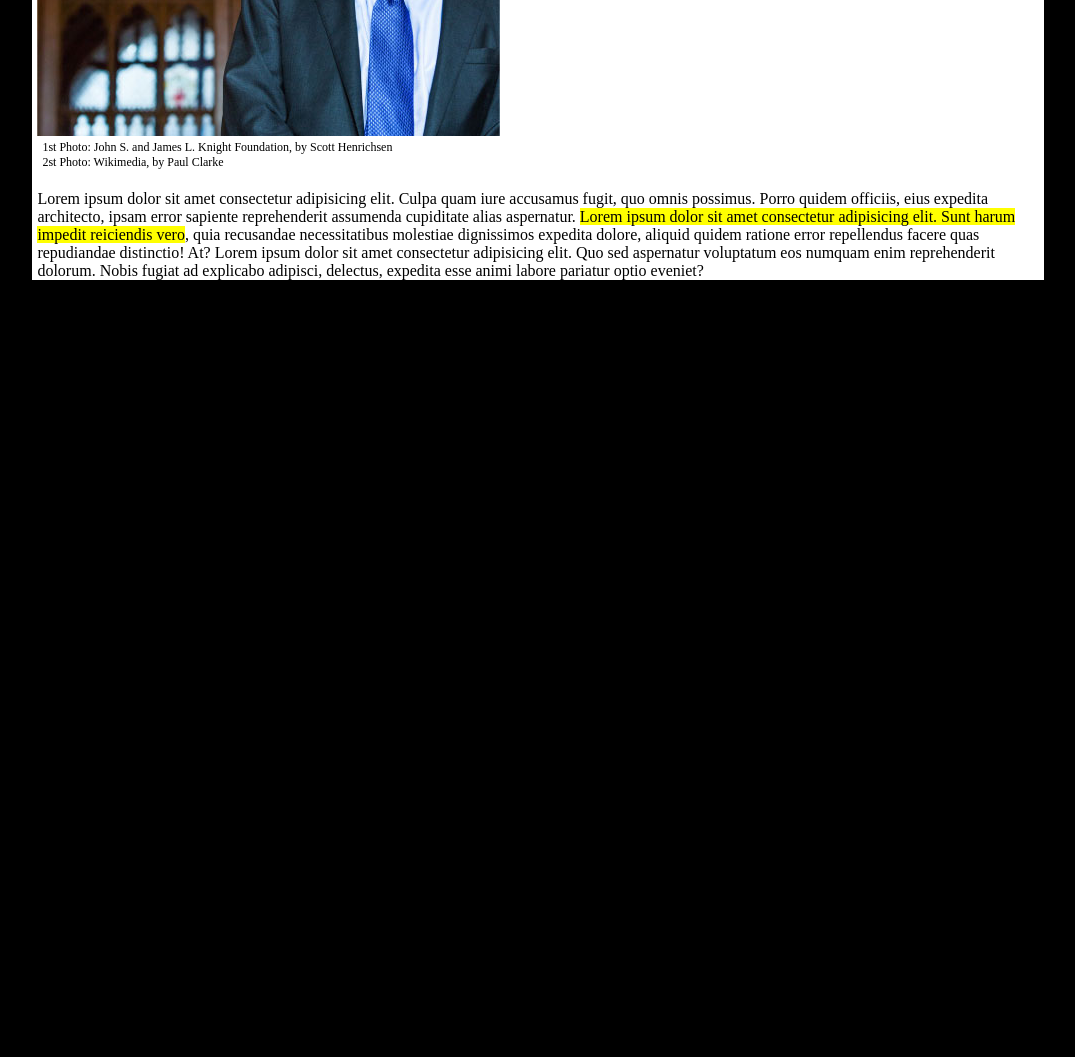
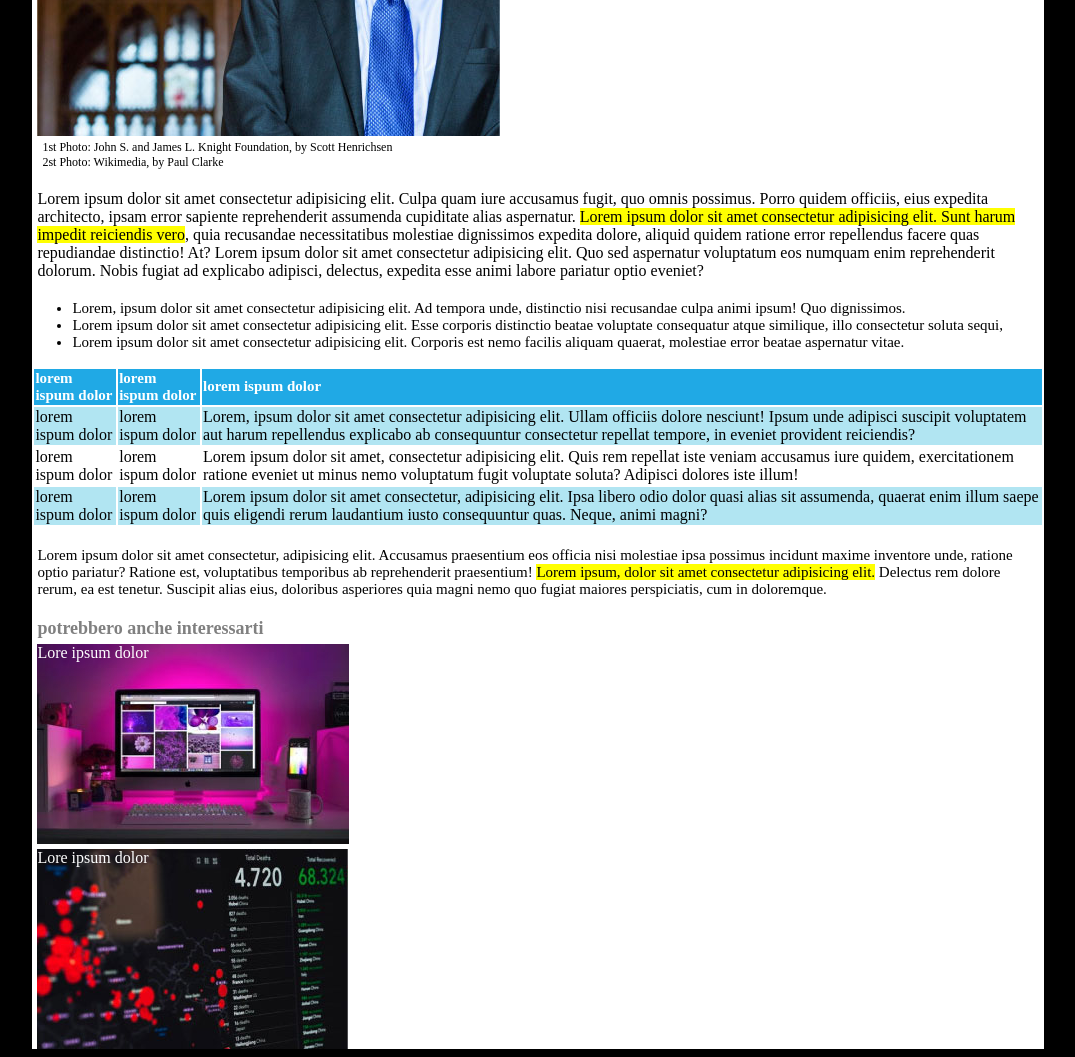
Before and after one commit to Valkyrux/html-css-booleaner, a plain HTML site: page index.html in a window 1280 px wide. Shown: the part 843-1900 px from the top of the page, without its empty margins (102-1177 px from the left). Before the commit the page ends 1143 px from the top, so only its background shows below. Drawn offline with Linux system fonts and the light colour scheme.

Commit message:
paginacompleta

```diff
--- a/css/style.css
+++ b/css/style.css
@@ -61,7 +61,7 @@ h1{
     margin: 0px;
 }
 
-#articolo{
+.articolo{
     margin: 5px;
     margin-top: 20px;
     margin-bottom: 20px;
@@ -70,3 +70,49 @@ h1{
 .testo-evidenziato{
     background-color: #ffff00;
 }
+
+li{
+    font-size: 15px;
+}
+
+table{
+    margin: auto;
+}
+
+th{
+    color: #ffffff;
+    background-color: #20a9e5;
+    font-size: 15px;
+    text-align: left;
+}
+
+.riga-dispari{
+    background-color: #b1e5f2;
+}
+
+h3{
+    margin: 5px;
+}
+
+
+.secondo{
+    font-size: 15px;
+}
+
+.foto-footer{
+    color: #ffffff;
+}
+
+#monitor{
+    background-image: url(../img/monitor.jpg);
+    height: 200px;
+    background-repeat: no-repeat;
+    margin: 5px;
+}
+
+#graph{
+    background-image: url(../img/graph.jpg);
+    height: 200px;
+    background-repeat: no-repeat;
+    margin: 5px;
+}
--- a/index.html
+++ b/index.html
@@ -32,8 +32,48 @@
                 </section>
             </section>
             <!-- paragrafo di testo -->
-            <p id="articolo">Lorem ipsum dolor sit amet consectetur adipisicing elit. Culpa quam iure accusamus fugit, quo omnis possimus. Porro quidem officiis, eius expedita architecto, ipsam error sapiente reprehenderit assumenda cupiditate alias aspernatur. <span class="testo-evidenziato">Lorem ipsum dolor sit amet consectetur adipisicing elit. Sunt harum impedit reiciendis vero</span>, quia recusandae necessitatibus molestiae dignissimos expedita dolore, aliquid quidem ratione error repellendus facere quas repudiandae distinctio! At? Lorem ipsum dolor sit amet consectetur adipisicing elit. Quo sed aspernatur voluptatum eos numquam enim reprehenderit dolorum. Nobis fugiat ad explicabo adipisci, delectus, expedita esse animi labore pariatur optio eveniet?</p>
-
+            <p class="articolo">Lorem ipsum dolor sit amet consectetur adipisicing elit. Culpa quam iure accusamus fugit, quo omnis possimus. Porro quidem officiis, eius expedita architecto, ipsam error sapiente reprehenderit assumenda cupiditate alias aspernatur. <span class="testo-evidenziato">Lorem ipsum dolor sit amet consectetur adipisicing elit. Sunt harum impedit reiciendis vero</span>, quia recusandae necessitatibus molestiae dignissimos expedita dolore, aliquid quidem ratione error repellendus facere quas repudiandae distinctio! At? Lorem ipsum dolor sit amet consectetur adipisicing elit. Quo sed aspernatur voluptatum eos numquam enim reprehenderit dolorum. Nobis fugiat ad explicabo adipisci, delectus, expedita esse animi labore pariatur optio eveniet?</p>
+            <!-- lista -->
+            <ul>
+                <li>Lorem, ipsum dolor sit amet consectetur adipisicing elit. Ad tempora unde, distinctio nisi recusandae culpa animi ipsum! Quo dignissimos.</li>
+                <li>Lorem ipsum dolor sit amet consectetur adipisicing elit. Esse corporis distinctio beatae voluptate consequatur atque similique, illo consectetur soluta sequi,</li>
+                <li>Lorem ipsum dolor sit amet consectetur adipisicing elit. Corporis est nemo facilis aliquam quaerat, molestiae error beatae aspernatur vitae.</li>
+            </ul>
+            <!-- tabella -->
+            <table>
+                <thead>
+                    <tr>
+                        <th>lorem ispum dolor</th>
+                        <th>lorem ispum dolor</th>
+                        <th>lorem ispum dolor</th>
+                    </tr>
+                </thead>
+                <tbody>
+                    <tr class="riga-dispari">
+                        <td>lorem ispum dolor</td>
+                        <td>lorem ispum dolor</td>
+                        <td>Lorem, ipsum dolor sit amet consectetur adipisicing elit. Ullam officiis dolore nesciunt! Ipsum unde adipisci suscipit voluptatem aut harum repellendus explicabo ab consequuntur consectetur repellat tempore, in eveniet provident reiciendis?</td>
+                    </tr>
+                    <tr>
+                        <td>lorem ispum dolor</td>
+                        <td>lorem ispum dolor</td>
+                        <td>Lorem ipsum dolor sit amet, consectetur adipisicing elit. Quis rem repellat iste veniam accusamus iure quidem, exercitationem ratione eveniet ut minus nemo voluptatum fugit voluptate soluta? Adipisci dolores iste illum!</td>
+                    </tr>
+                    <tr class="riga-dispari">
+                        <td>lorem ispum dolor</td>
+                        <td>lorem ispum dolor</td>
+                        <td>Lorem ipsum dolor sit amet consectetur, adipisicing elit. Ipsa libero odio dolor quasi alias sit assumenda, quaerat enim illum saepe quis eligendi rerum laudantium iusto consequuntur quas. Neque, animi magni?</td>
+                    </tr>
+                </tbody>
+            </table>
+            <!-- secondo articolo evidenziato -->
+            <p class="articolo secondo">Lorem ipsum dolor sit amet consectetur, adipisicing elit. Accusamus praesentium eos officia nisi molestiae ipsa possimus incidunt maxime inventore unde, ratione optio pariatur? Ratione est, voluptatibus temporibus ab reprehenderit praesentium! <span class="testo-evidenziato">Lorem ipsum, dolor sit amet consectetur adipisicing elit.</span> Delectus rem dolore rerum, ea est tenetur. Suscipit alias eius, doloribus asperiores quia magni nemo quo fugiat maiores perspiciatis, cum in doloremque.</p>
+            <!--footer -->
+            <footer>
+                <h3 class="testo-grigio">potrebbero anche interessarti</h3>
+                <div class="foto-footer" id="monitor">Lore ipsum dolor</div>
+                <div class="foto-footer" id="graph">Lore ipsum dolor</div>
+            </footer>
 
         </div>
     </body>
```
